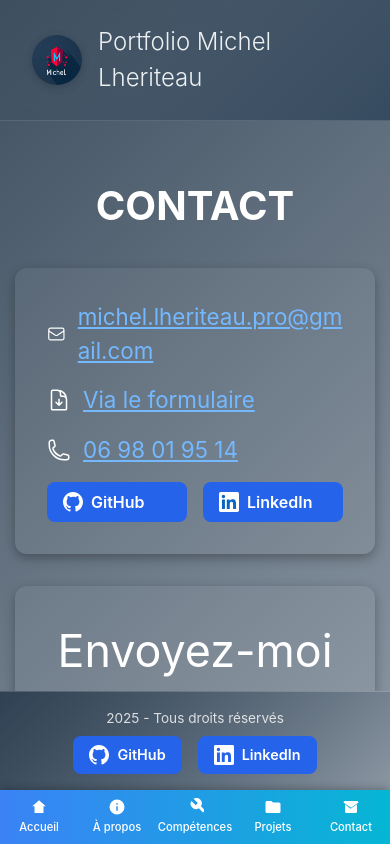
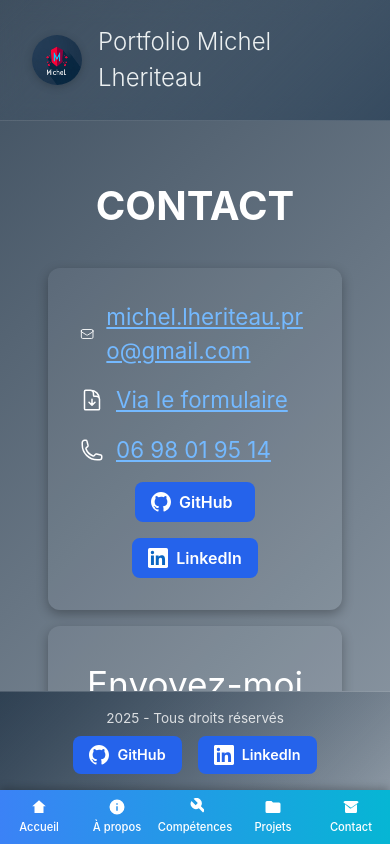
Before and after one commit to Mlheriteau/Portfolio, an Angular app: page /contact in a window 390 px wide. Built offline with nearby package versions, Linux system fonts and the light colour scheme; no server answers.

Commit message:
Fix responsive contact container and prevent horizontal scroll

```diff
--- a/src/app/pages/contact/contact.component.scss
+++ b/src/app/pages/contact/contact.component.scss
@@ -1,3 +1,8 @@
+html, body {
+  max-width: 100%;
+  overflow-x: hidden;
+}
+
 .contact-title {
   font-size: 2.5rem;
   font-weight: 700;
@@ -13,15 +18,18 @@
   justify-content: center;
   align-items: flex-start;
   gap: 2rem;
-  padding: 0 2rem 6rem 2rem;
+  padding: 0 1rem 6rem 1rem;
   flex-wrap: wrap;
   position: relative;
   z-index: 1;
+  width: 100%;
+  box-sizing: border-box;
 }
 
 .contact-info {
   flex: 0 1 55%;
-  min-width: 350px;
+  min-width: 300px;
+  max-width: 100%;
   background: rgba(255, 255, 255, 0.05);
   padding: 2rem;
   border-radius: 12px;
@@ -63,7 +71,7 @@
     justify-content: center;
     gap: 1rem;
     margin-top: 1rem;
-    flex-wrap: nowrap;
+    flex-wrap: wrap;
   }
 
   .contact-btn {
@@ -76,7 +84,7 @@
     border-radius: 8px;
     text-decoration: none;
     font-weight: 600;
-    min-width: 140px;
+    min-width: 120px;
     transition: all 0.3s ease;
 
     svg {
@@ -93,14 +101,15 @@
 
 .contact-form-container {
   flex: 0 1 55%;
-  min-width: 350px;
+  min-width: 300px;
+  max-width: 100%;
   background: rgba(255, 255, 255, 0.05);
   padding: 2rem;
   border-radius: 12px;
   box-shadow: 0 4px 12px rgba(0, 0, 0, 0.3);
 
   h1 {
-    font-size: 2.8rem;
+    font-size: 2.2rem;
     margin-bottom: 1.5rem;
     color: #ffffff;
     text-align: center;
@@ -159,21 +168,24 @@
   .contact-container {
     flex-direction: column;
     align-items: center;
+    gap: 1rem;
   }
 
   .contact-info,
   .contact-form-container {
     flex: 0 1 100%;
-    min-width: auto;
+    min-width: 0;
+    max-width: 100%;
   }
 
   .contact-buttons {
     flex-direction: row;
-    flex-wrap: nowrap;
+    flex-wrap: wrap;
+    justify-content: center;
   }
 
   a.contact-btn {
     flex: 0 0 auto;
-    min-width: 140px;
+    min-width: 120px;
   }
 }
```
